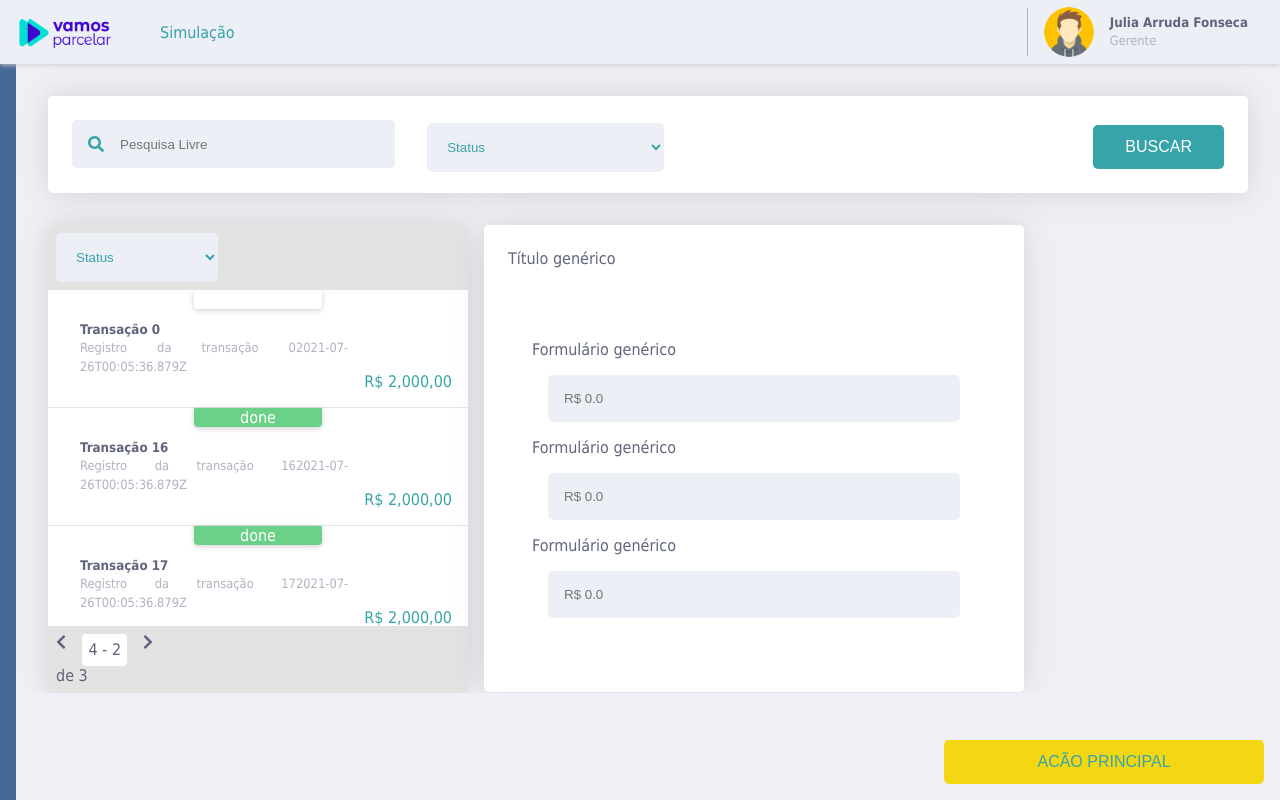
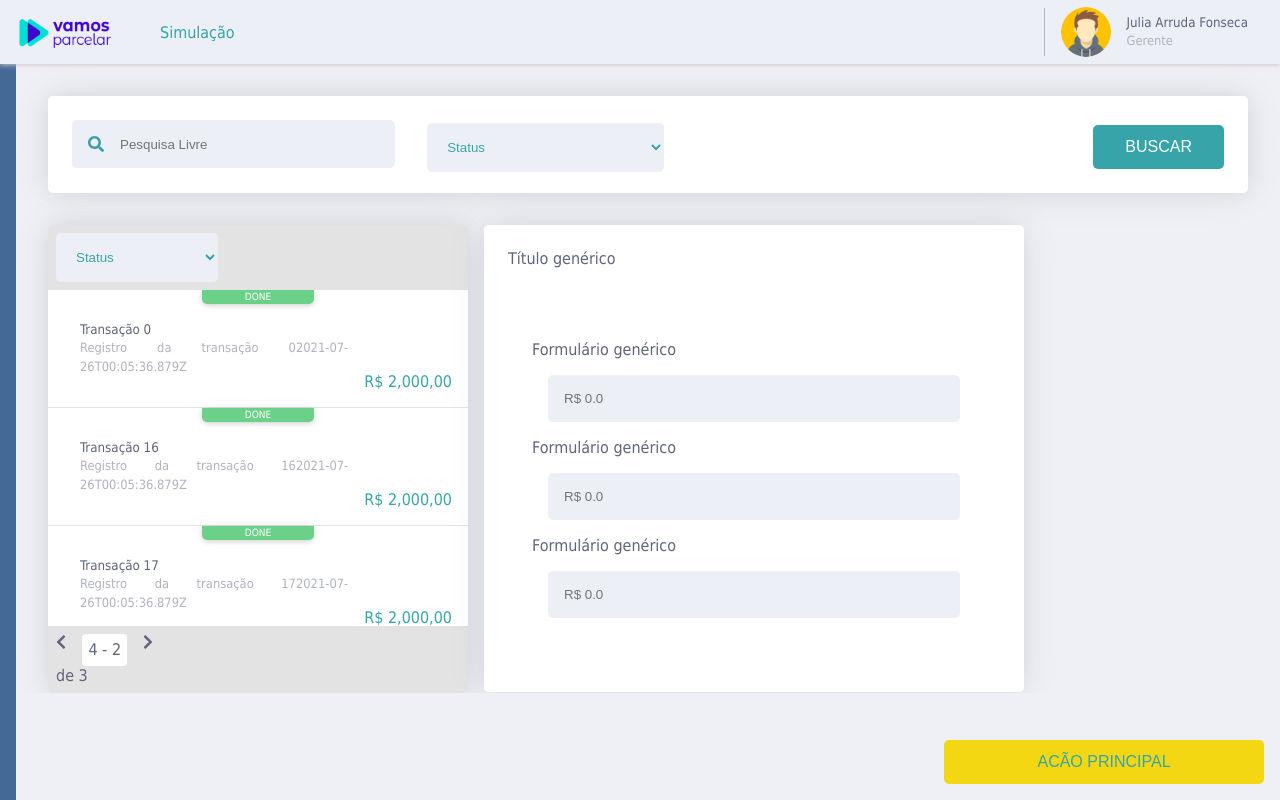
Before and after one commit to isa-desenvolvimento/challenge-vp, a Next.js app: page / in a window 1280 px wide. Built offline with nearby package versions, Linux system fonts and the light colour scheme.

Commit message:
fix: ajuste layout

```diff
--- a/src/pages/index.tsx
+++ b/src/pages/index.tsx
@@ -31,7 +31,7 @@ const items = [
     description: 'Registro da transação 0',
     date: '2021-07-26T00:05:36.879Z',
     amount: 2000.0,
-    status: 'Done',
+    status: 'done',
   },
   {
     id: 16,
--- a/src/styles/TagStatus.ts
+++ b/src/styles/TagStatus.ts
@@ -5,9 +5,9 @@ export const StyleTagState = styled.div.attrs((props: TagStateProps) => ({
   status: props.status,
 }))<TagStateProps>`
   position: absolute;
-  border-bottom-left-radius: 4px;
-  border-bottom-right-radius: 4px;
-  padding: 0rem 2rem;
+  border-bottom-left-radius: ${({ theme }) => theme.borderRadius};
+  border-bottom-right-radius: ${({ theme }) => theme.borderRadius};
+  padding: 0.1rem 2rem;
   color: ${({ theme }) => theme.pallet.white};
   background: ${({ theme, status }) => {
     switch (status) {
@@ -21,7 +21,9 @@ export const StyleTagState = styled.div.attrs((props: TagStateProps) => ({
   }};
   left: 50%;
   transform: translate(-50%);
-  width: 8rem;
+  width: 7rem;
   top: 0;
   box-shadow: 0px 2px 5px rgb(0 0 0 / 12%), 0 0px 10px rgb(0 0 0 / 8%);
+  font-size: x-small;
+  text-transform: uppercase;
 `
--- a/src/styles/TitleDescription.ts
+++ b/src/styles/TitleDescription.ts
@@ -5,8 +5,8 @@ export const StyletextDescriptionContainer = styled.div`
   margin: 1rem;
 `
 export const StyleTitle = styled.h5`
-  font-weight: bold;
   color: ${({ theme }) => theme.colors.text};
+  font-weight: 400;
 `
 export const StyleDescription = styled.span`
   color: ${({ theme }) => theme.pallet.gray};
```
